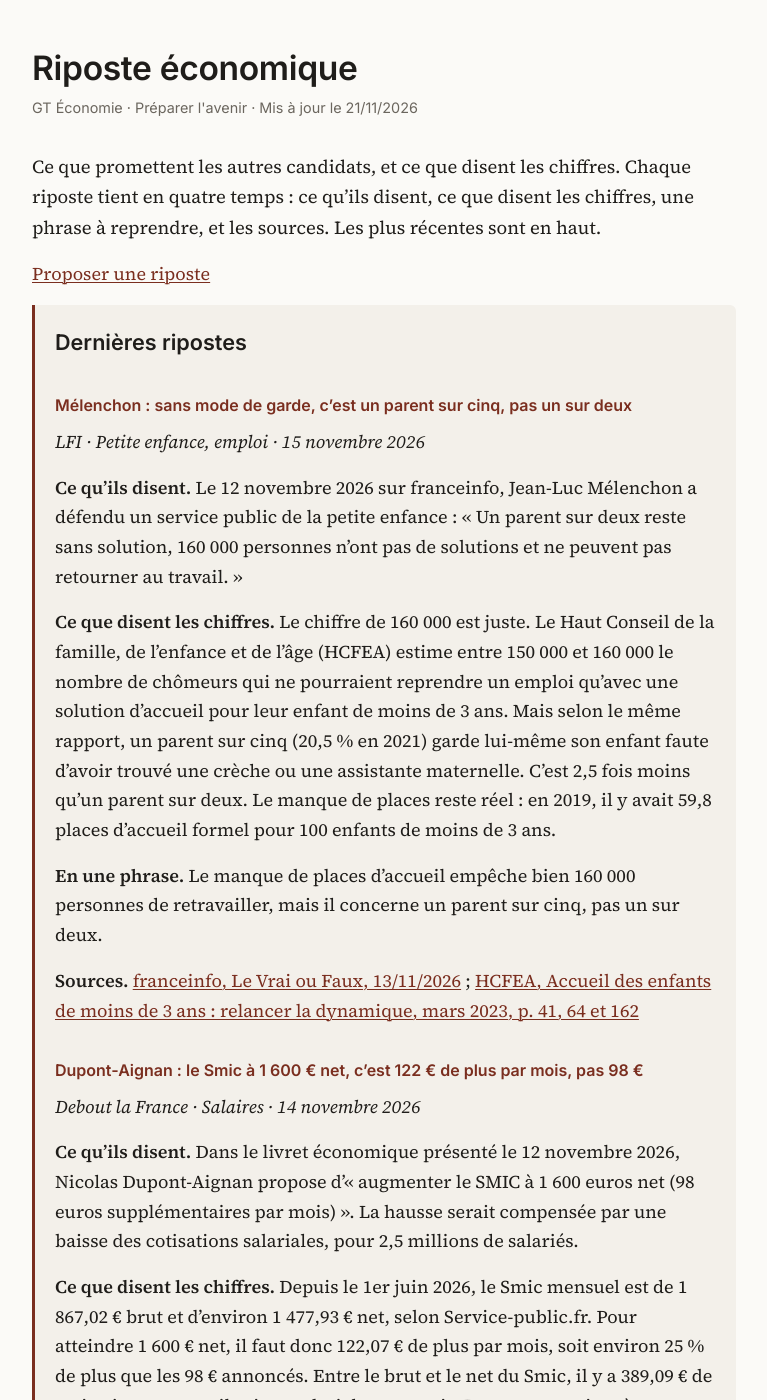
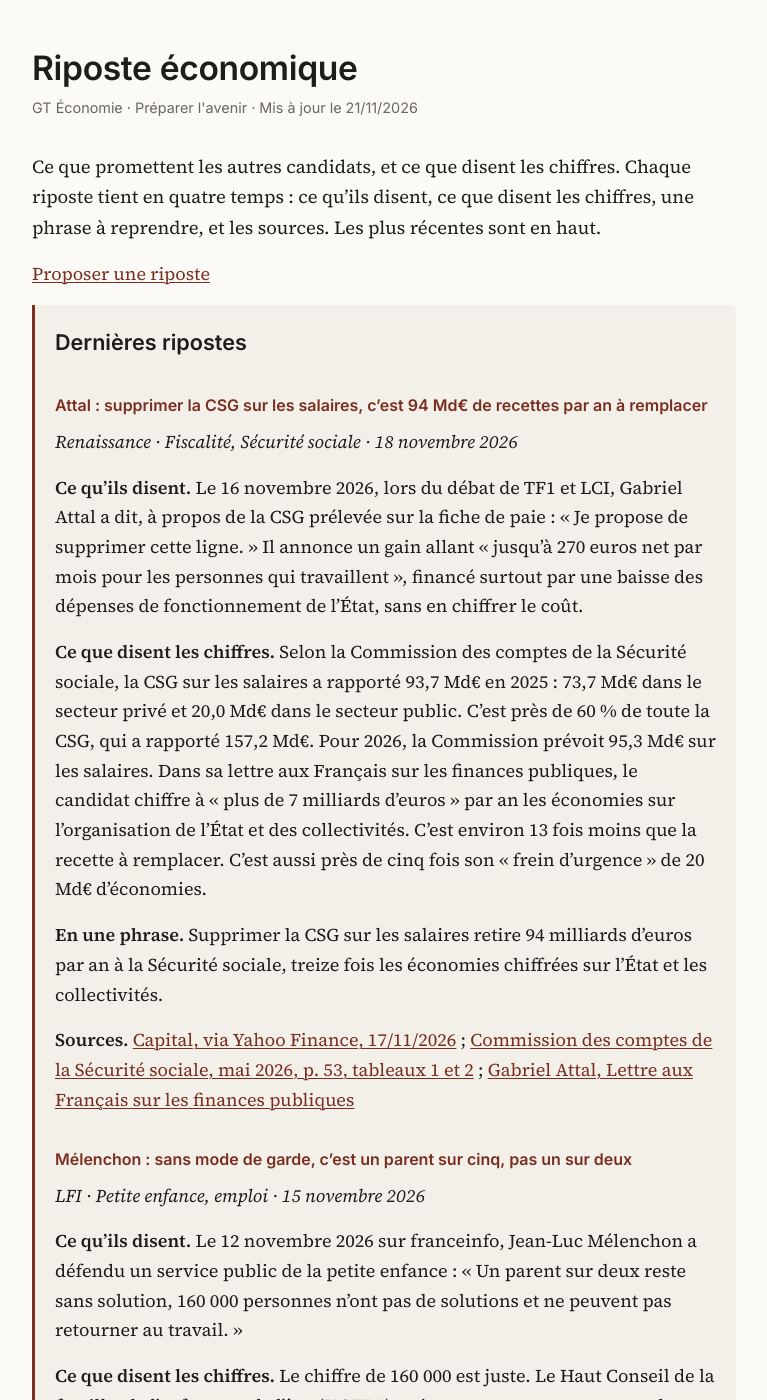
Before and after one commit to ajoly35/riposte-economique, a Jekyll site: the page built from index.md, in a window 1280 px wide and 1400 px high. Shown: the whole window, without its empty margins (256-1023 px from the left). Built offline with Jekyll 4.4.1, drawn with Linux system fonts in a browser that asks for light colours; our own code applies the rules of GitHub Pages for plain Markdown files.

Commit message:
Ripostes du 18 novembre 2026 : Attal, suppression de la CSG sur les salaires
Co-Authored-By: Claude Opus 5.5 <noreply@anthropic.com>
Claude-Session: https://claude.ai/code/session_01G6bx5PMcb5YAw98ME6t6k5

```diff
--- a/_includes/latest.md
+++ b/_includes/latest.md
@@ -1,3 +1,15 @@
+### Attal : supprimer la CSG sur les salaires, c'est 94 Md€ de recettes par an à remplacer
+
+*Renaissance · Fiscalité, Sécurité sociale · 18 novembre 2026*
+
+**Ce qu'ils disent.** Le 16 novembre 2026, lors du débat de TF1 et LCI, Gabriel Attal a dit, à propos de la CSG prélevée sur la fiche de paie : « Je propose de supprimer cette ligne. » Il annonce un gain allant « jusqu'à 270 euros net par mois pour les personnes qui travaillent », financé surtout par une baisse des dépenses de fonctionnement de l'État, sans en chiffrer le coût.
+
+**Ce que disent les chiffres.** Selon la Commission des comptes de la Sécurité sociale, la CSG sur les salaires a rapporté 93,7 Md€ en 2025 : 73,7 Md€ dans le secteur privé et 20,0 Md€ dans le secteur public. C'est près de 60 % de toute la CSG, qui a rapporté 157,2 Md€. Pour 2026, la Commission prévoit 95,3 Md€ sur les salaires. Dans sa lettre aux Français sur les finances publiques, le candidat chiffre à « plus de 7 milliards d'euros » par an les économies sur l'organisation de l'État et des collectivités. C'est environ 13 fois moins que la recette à remplacer. C'est aussi près de cinq fois son « frein d'urgence » de 20 Md€ d'économies.
+
+**En une phrase.** Supprimer la CSG sur les salaires retire 94 milliards d'euros par an à la Sécurité sociale, treize fois les économies chiffrées sur l'État et les collectivités.
+
+**Sources.** [Capital, via Yahoo Finance, 17/11/2026](https://fr.finance.yahoo.com/actualites/gain-jusqu%C3%A0-270-euros-net-062326677.html) ; [Commission des comptes de la Sécurité sociale, mai 2026, p. 53, tableaux 1 et 2](https://www.securite-sociale.fr/files/live/sites/SSFR/files/medias/CCSS/2026/CCSS%20mai%202026_assembl%C3%A9_V2.pdf) ; [Gabriel Attal, Lettre aux Français sur les finances publiques](https://doc.parti.re/2026/Lettre-finances-publiques.pdf)
+
 ### Mélenchon : sans mode de garde, c'est un parent sur cinq, pas un sur deux
 
 *LFI · Petite enfance, emploi · 15 novembre 2026*
```
